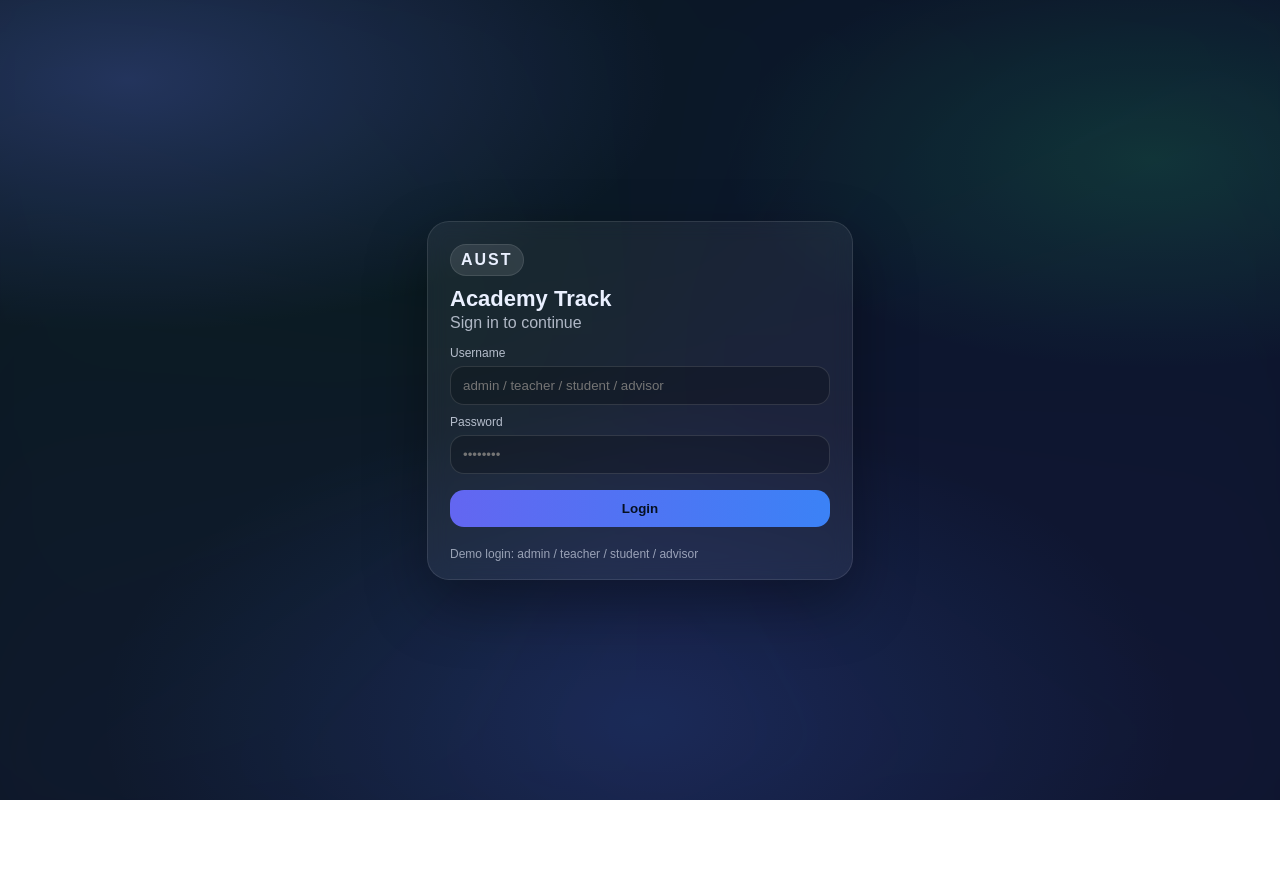
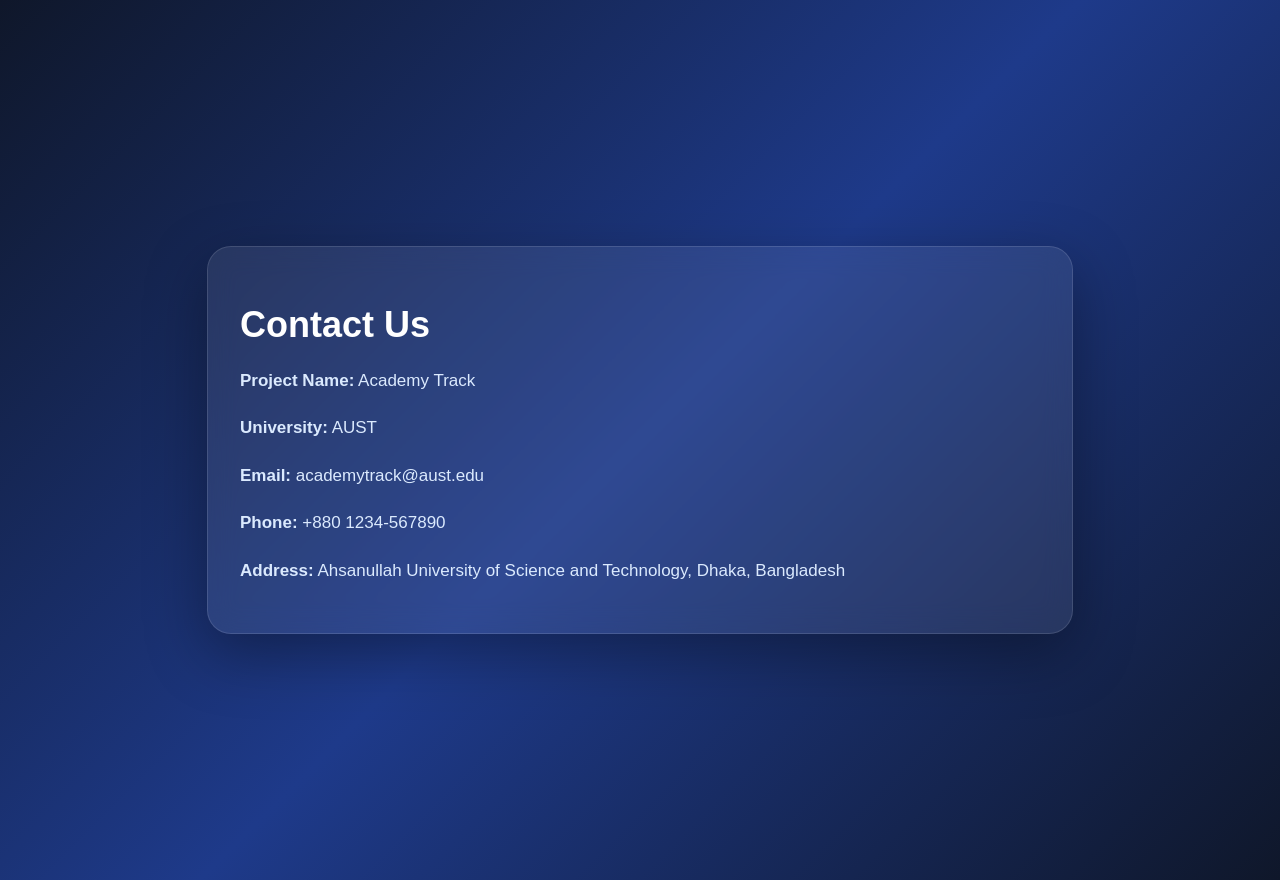
Before and after one commit to ShafinTurjo/AcademyTrack, a React (Vite) app in the folder Frontend/: page /contact in a window 1280 px wide. Before the commit this address led to /login. Before the commit the page ends 800 px from the top, so only its background shows below. Built offline with nearby package versions, Linux system fonts and the light colour scheme.

Commit message:
About us and Contact us

```diff
--- a/Frontend/src/App.jsx
+++ b/Frontend/src/App.jsx
@@ -10,6 +10,8 @@
 import TeacherDashboard from "./pages/TeacherDashboard.jsx";
 import StudentDashboard from "./pages/StudentDashboard.jsx";
 import AdvisorDashboard from "./pages/AdvisorDashboard.jsx";
+import AboutUs from "./pages/AboutUs.jsx";
+import ContactUs from "./pages/ContactUs.jsx";
 
 export default function App() {
   const [showSplash, setShowSplash] = useState(true);
@@ -26,6 +28,9 @@
       <Routes>
         <Route path="/" element={<Navigate to="/login" replace />} />
         <Route path="/login" element={<Login />} />
+
+        <Route path="/about" element={<AboutUs />} />
+        <Route path="/contact" element={<ContactUs />} />
 
         <Route path="/admin" element={<DashboardLayout role="admin" />}>
           <Route index element={<AdminDashboard />} />
--- /dev/null
+++ b/Frontend/src/pages/AboutUs.jsx
@@ -0,0 +1,26 @@
+import "../styles/about.css";
+
+export default function AboutUs() {
+  return (
+    <div className="infoPage">
+      <div className="infoCard">
+        <h1>About Us</h1>
+        <p>
+          Academy Track is an academic management and monitoring system designed
+          to help educational institutions manage students, courses, attendance,
+          results, and academic performance efficiently.
+        </p>
+
+        <p>
+          Our goal is to provide a smart platform where Admins, Teachers,
+          Students, and Advisors can access the tools they need in one place.
+        </p>
+
+        <p>
+          This project focuses on improving academic data handling, tracking
+          student progress, and supporting early academic risk detection.
+        </p>
+      </div>
+    </div>
+  );
+}
--- /dev/null
+++ b/Frontend/src/pages/ContactUs.jsx
@@ -0,0 +1,16 @@
+import "../styles/about.css";
+
+export default function ContactUs() {
+  return (
+    <div className="infoPage">
+      <div className="infoCard">
+        <h1>Contact Us</h1>
+        <p><strong>Project Name:</strong> Academy Track</p>
+        <p><strong>University:</strong> AUST</p>
+        <p><strong>Email:</strong> academytrack@aust.edu</p>
+        <p><strong>Phone:</strong> +880 1234-567890</p>
+        <p><strong>Address:</strong> Ahsanullah University of Science and Technology, Dhaka, Bangladesh</p>
+      </div>
+    </div>
+  );
+}
--- a/Frontend/src/pages/DashboardLayout.jsx
+++ b/Frontend/src/pages/DashboardLayout.jsx
@@ -10,16 +10,23 @@
 
   const menu = {
     admin: [
-      { path: "/admin", label: "Dashboard" },
-      { path: "/admin/students", label: "Students" },
-      { path: "/admin/courses", label: "Courses" },
-    ],
+  { path: "/admin", label: "Dashboard" },
+  { path: "/admin/students", label: "Students" },
+  { path: "/admin/courses", label: "Courses" },
+
+],
     teacher: [
       { path: "/teacher", label: "Dashboard" },
       { path: "/teacher/courses", label: "Courses" },
+
     ],
-    student: [{ path: "/student", label: "Dashboard" }],
-    advisor: [{ path: "/advisor", label: "Dashboard" }],
+    student: [{ path: "/student", label: "Dashboard" },
+      { path: "/about", label: "About Us" },
+  { path: "/contact", label: "Contact Us" },
+    ],
+    advisor: [{ path: "/advisor", label: "Dashboard" },
+
+    ],
   };
 
   const links = menu[role] || [];
--- a/Frontend/src/pages/Login.jsx
+++ b/Frontend/src/pages/Login.jsx
@@ -1,6 +1,7 @@
-import { useNavigate } from "react-router-dom";
+import { Link,useNavigate } from "react-router-dom";
 import { useState } from "react";
 import "../styles/login.css";
+
 
 export default function Login() {
   const nav = useNavigate();
@@ -68,7 +69,10 @@
           </div>
         </form>
       </div>
-
+<div className="loginLinks">
+  <Link to="/about">About Us</Link>
+  <Link to="/contact">Contact Us</Link>
+</div>
       <div className="loginGlow"></div>
     </div>
   );
--- /dev/null
+++ b/Frontend/src/styles/about.css
@@ -0,0 +1,32 @@
+.infoPage {
+  min-height: 100vh;
+  display: flex;
+  align-items: center;
+  justify-content: center;
+  padding: 40px 20px;
+  background: linear-gradient(135deg, #0f172a, #1e3a8a, #0f172a);
+}
+
+.infoCard {
+  width: 100%;
+  max-width: 800px;
+  background: rgba(255, 255, 255, 0.08);
+  border: 1px solid rgba(255, 255, 255, 0.12);
+  backdrop-filter: blur(14px);
+  border-radius: 24px;
+  padding: 32px;
+  color: #ffffff;
+  box-shadow: 0 20px 60px rgba(0, 0, 0, 0.35);
+}
+
+.infoCard h1 {
+  margin-bottom: 20px;
+  font-size: 36px;
+}
+
+.infoCard p {
+  font-size: 17px;
+  line-height: 1.8;
+  color: #dbeafe;
+  margin-bottom: 14px;
+}
--- a/Frontend/src/styles/login.css
+++ b/Frontend/src/styles/login.css
@@ -84,9 +84,26 @@
 }
 
 .loginGlow{
+  pointer-events: none;
   position:absolute;
   inset:-120px;
   background: conic-gradient(from 180deg, rgba(99,102,241,.22), rgba(34,197,94,.14), rgba(59,130,246,.14), rgba(99,102,241,.22));
   filter: blur(80px);
   opacity:.6;
 }
+.loginLinks {
+  margin-top: 18px;
+  display: flex;
+  justify-content: center;
+  gap: 20px;
+}
+
+.loginLinks a {
+  color: #cbd5e1;
+  text-decoration: none;
+  font-weight: 500;
+}
+
+.loginLinks a:hover {
+  color: white;
+}
```
